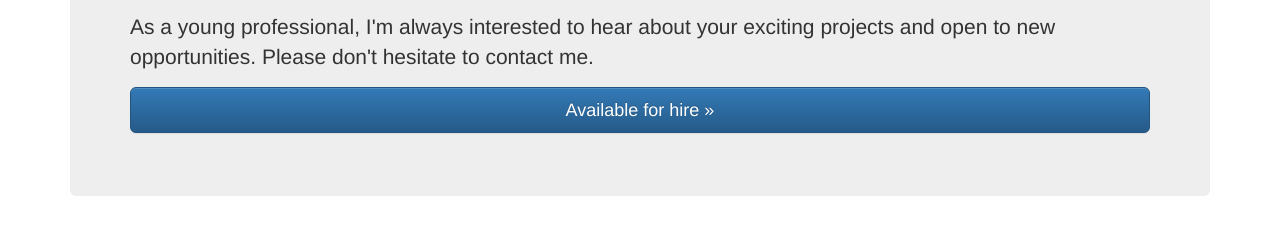
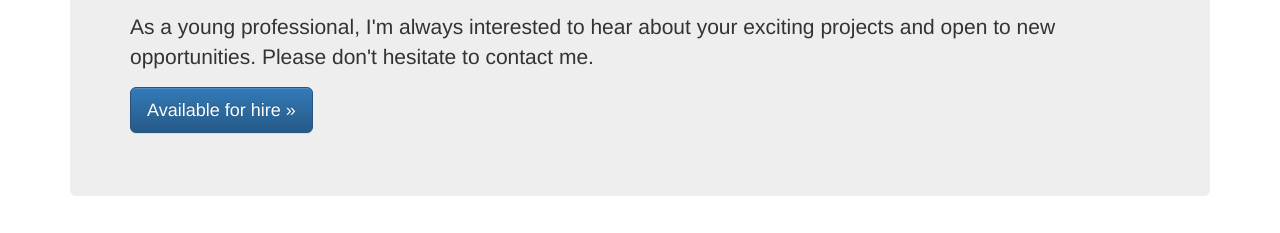
Before and after one commit to loganwuu/jumbotron, a plain HTML site: page index.html in a window 1280 px wide. Shown: the part 250-483 px from the top of the page. Drawn offline with nearby package versions, Linux system fonts and the light colour scheme.

Commit message:
Update index.html

```diff
--- a/index.html
+++ b/index.html
@@ -82,8 +82,8 @@
                     <p>As a young professional, I'm always interested to hear about your exciting projects and open to new opportunities. Please don't hesitate to contact me.</p>
                 </div>
                 <p>
-                    <a class="btn btn-lg btn-primary hidden-lg animated fadeInUp" href="mailto:yik2@pdx.edu" role="button">Available for hire &raquo;</a>
-                    <a class="btn btn-lg btn-primary visible-lg-block animated fadeInUp" href="mailto:yik2@pdx.edu" role="button">Available for hire &raquo;</a>
+                    <a class="btn btn-lg btn-primary hidden-xs animated fadeInUp" href="mailto:yik2@pdx.edu" role="button">Available for hire &raquo;</a>
+                    <a class="btn btn-lg btn-primary visible-xs-block animated fadeInUp" href="mailto:yik2@pdx.edu" role="button">Available for hire &raquo;</a>
                 </p>
             </div>
 
```
